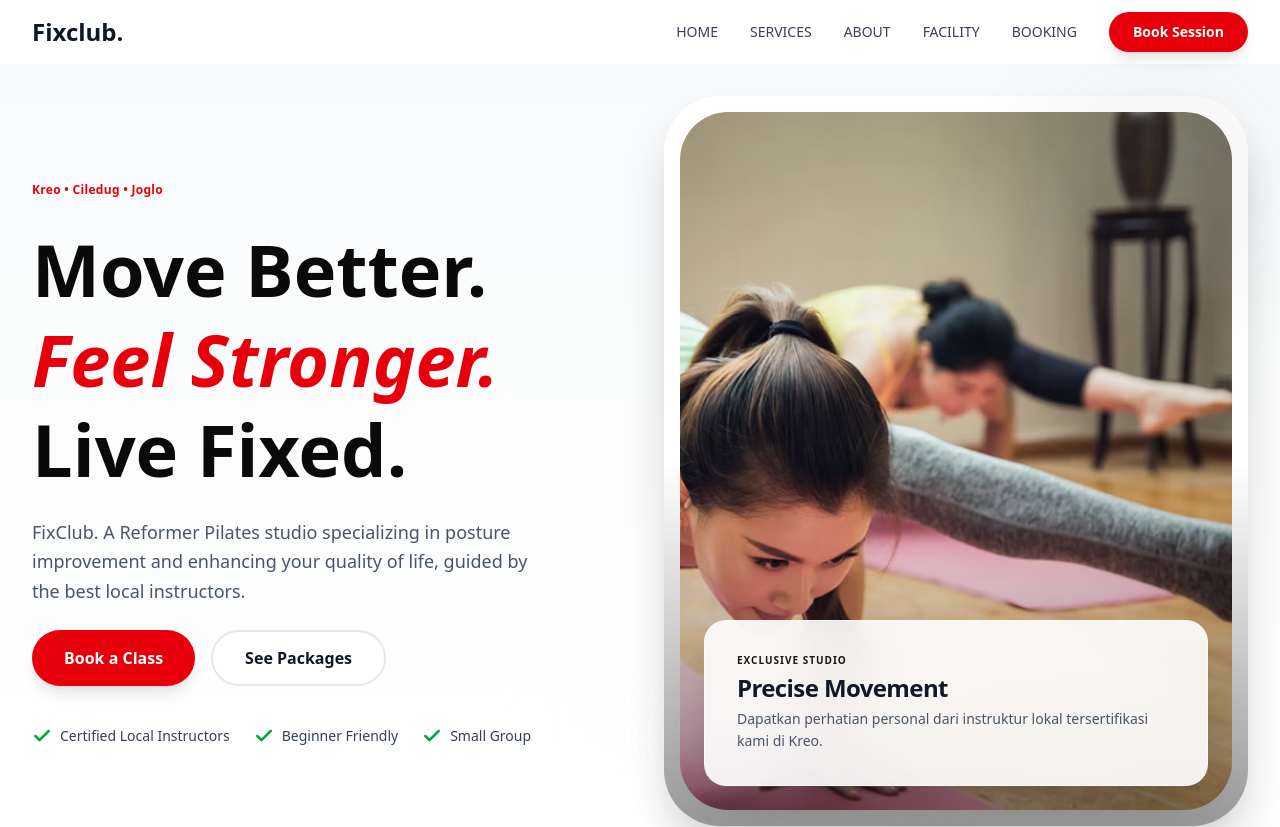
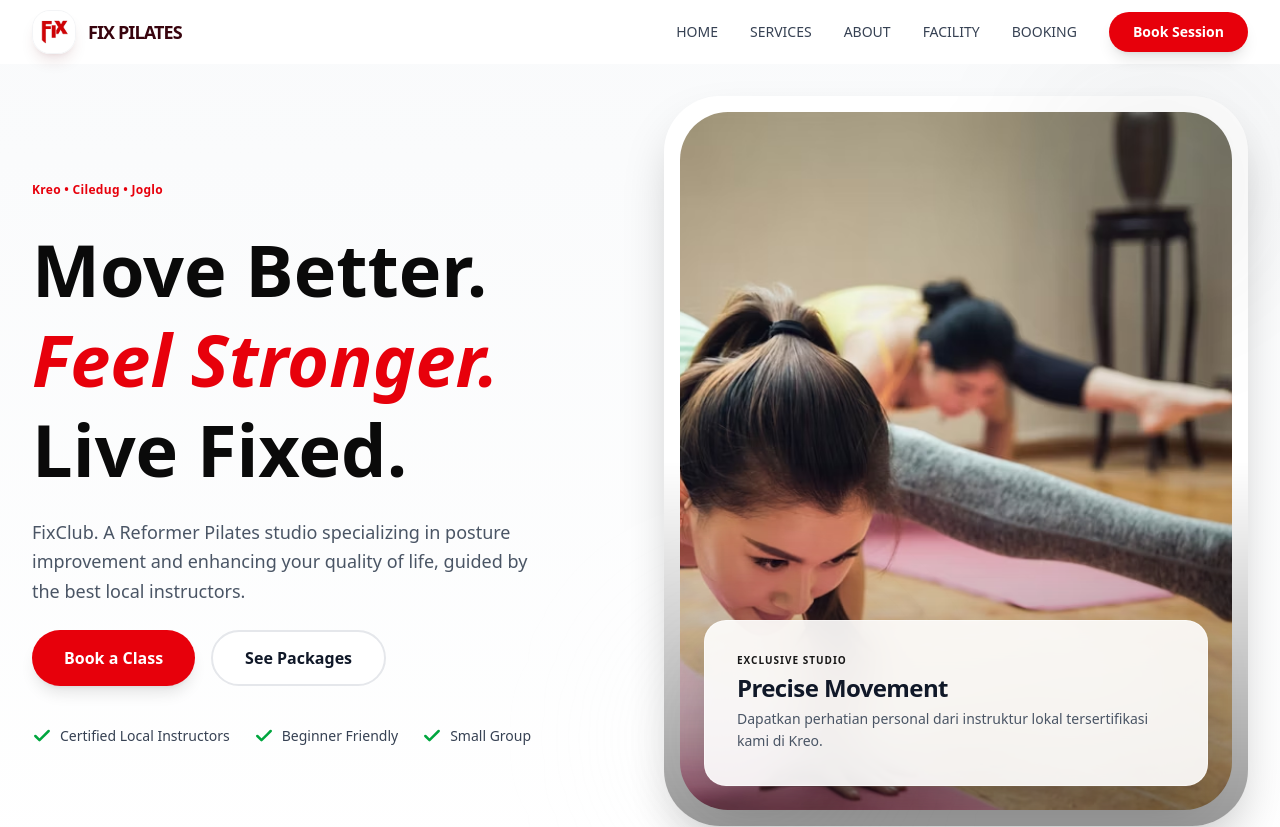
Before and after one commit to helmichandra/pilates, a Next.js app: page / in a window 1280 px wide. Shown: the top 827 px of the page. Built offline with nearby package versions, Linux system fonts and the light colour scheme.

Commit message:
fe user page

```diff
--- a/components/landingPage/landing-navbar.tsx
+++ b/components/landingPage/landing-navbar.tsx
@@ -2,6 +2,8 @@
 import { useState, useEffect } from 'react';
 import { Menu, X } from 'lucide-react';
 import { useRouter } from "next/navigation";
+import { motion } from "framer-motion";
+import Image from "next/image";
 
 export default function Navigation() {
   const [isOpen, setIsOpen] = useState(false);
@@ -22,7 +24,16 @@ export default function Navigation() {
       <div className="max-w-7xl mx-auto px-4 sm:px-6 lg:px-8">
         <div className="flex justify-between items-center h-16">
           <div className="flex-shrink-0">
-            <span className="text-2xl font-black text-gray-900">Fixclub.</span>
+            <motion.div
+                whileTap={{ scale: 0.95 }}
+                className="flex-shrink-0 cursor-pointer flex items-center gap-3"
+                onClick={() => router.push('/')}
+              >
+                <div className="relative w-11 h-11 overflow-hidden rounded-2xl shadow-lg shadow-[#640D14]/10 border border-gray-100">
+                  <Image src="/media/logo.jpeg" alt="Logo" fill className="object-cover" />
+                </div>
+                <span className="font-black text-[#38040E] tracking-tighter text-lg hidden sm:block">FIX PILATES</span>
+              </motion.div>
           </div>
 
           <div className="hidden md:flex items-center space-x-8">
--- a/components/user/home/userstats.tsx
+++ b/components/user/home/userstats.tsx
@@ -23,7 +23,7 @@ export default function UserStats({
             {userName.charAt(0)}
           </div>
           <div>
-            <p className="text-[10px] text-gray-400 font-black uppercase tracking-[0.2em]">GOOD MORNING</p>
+            <p className="text-[10px] text-gray-400 font-black uppercase tracking-[0.2em]">HALLO!</p>
             <p className="text-xl font-black text-[#38040E] uppercase">{userName}</p>
           </div>
         </div>
```
